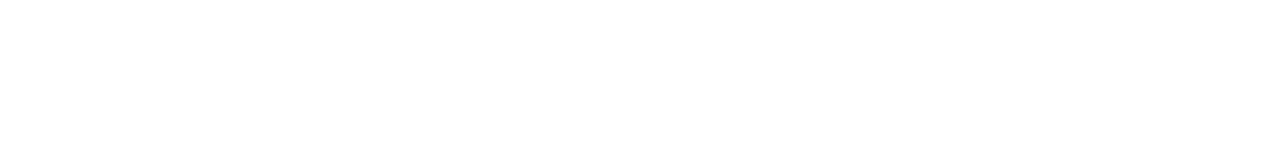
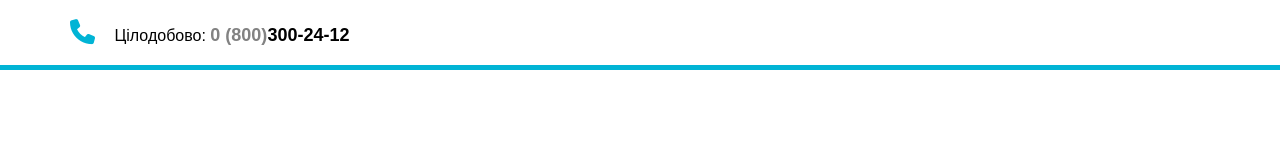
Before and after one commit to mohsom/uwc-semifinal, a website: page index.html in a window 1280 px wide. Drawn offline with nearby package versions, Linux system fonts and the light colour scheme.

Commit message:
Preparation for uwc.

```diff
--- a/Gruntfile.js
+++ b/Gruntfile.js
@@ -76,7 +76,7 @@ module.exports = function (grunt) {
         watch: {
             scss: {
                 files: ['styles/sass/*.scss'],
-                tasks: ['scsslint','sass']
+                tasks: ['sass']
                 //options:{
                 //    livereload: '<%= connect.options.livereload %>',
                 //}
@@ -86,7 +86,7 @@ module.exports = function (grunt) {
             },
             html: {
                 files: ['index.html'],
-                tasks: ['validation']
+                //tasks: ['validation']
             },
             js: {
                 files: ['js/*.js', 'Gruntfile.js']
--- a/index.html
+++ b/index.html
@@ -9,6 +9,18 @@
     <script src="js/script.js"></script>
 </head>
 <body>
-
+<div class="page">
+    <div class="header">
+        <div class="main-info">
+            <div class="phone">
+                <i class="fa fa-phone"></i>
+                <span class="title-num"> Цілодобово: </span>
+            <span class="number">
+                <span>0 (800)</span>300-24-12
+            </span>
+            </div>
+        </div>
+    </div>
+</div>
 </body>
 </html>
--- a/styles/sass/style.scss
+++ b/styles/sass/style.scss
@@ -3,3 +3,45 @@
 @import "big-screen";
 @import "small-screen";
 @import "var/_var";
+
+body {
+  font-family: $font;
+  .page {
+    width: 1280px;
+    margin: 0 auto;
+    .header {
+      display: block;
+      background-color: #ffffff;
+      .main-info {
+        display: block;
+        height: 65px;
+        background-color: #ffffff;
+        width: 100%;
+        border-bottom: solid $blue 5px;
+        .phone {
+          display: inline-block;
+          height: 100%;
+          padding-top: 20px;
+          padding-left: 70px;
+          i {
+            font-size: 25px;
+            margin-right: 15px;
+            color: $blue;
+            display: inline-block;
+          }
+          .title-num {
+            display: inline-block;
+          }
+          .number {
+            font-weight: bolder;
+            font-size: 18px;
+            display: inline-block;
+            span {
+                color: #828282;
+            }
+          }
+        }
+      }
+    }
+  }
+}
--- a/styles/sass/var/_var.scss
+++ b/styles/sass/var/_var.scss
@@ -0,0 +1,4 @@
+$font:"OpenSans", sans-serif;
+$blue:#01b4d5;
+$yellow:#f6d416;
+$red:#e7302c;
```
Also changed, not shown: img/logo.png, styles/css/style.css, 1 other file.
